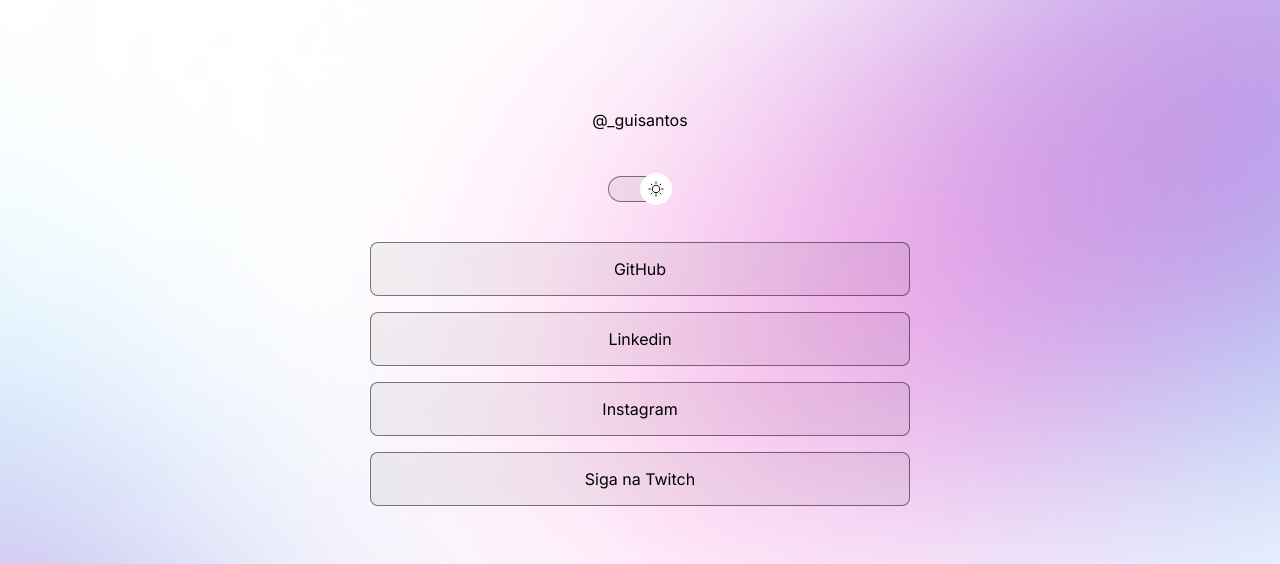
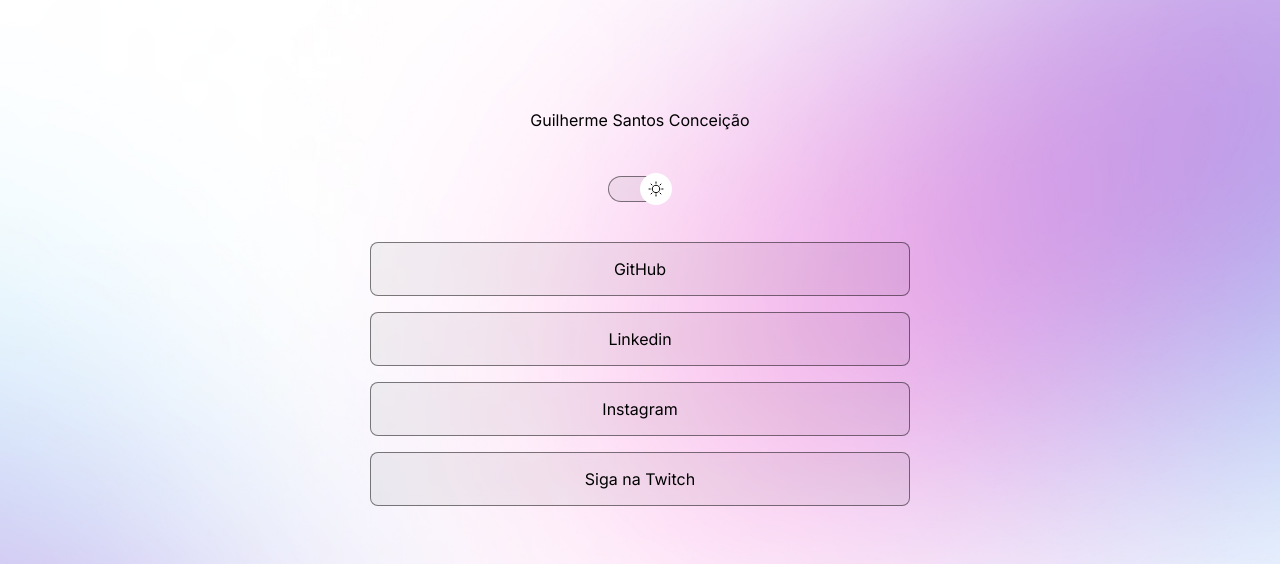
Before and after one commit to Gui-santosc/projeto, a plain HTML site: page index.html in a window 1280 px wide. Shown: the top 564 px of the page. Drawn offline with nearby package versions, Linux system fonts and the light colour scheme.

Commit message:
Change name

```diff
--- a/index.html
+++ b/index.html
@@ -16,7 +16,7 @@
     <div id="container">
       <div id="profile">
         <img src="./assets/Gui noite.jpg.png" alt="" />
-        <p>@_guisantos</p>
+        <p>Guilherme Santos Conceição</p>
       </div>
       <div id="switch" onclick="toggleMode()">
         <button></button>
```
